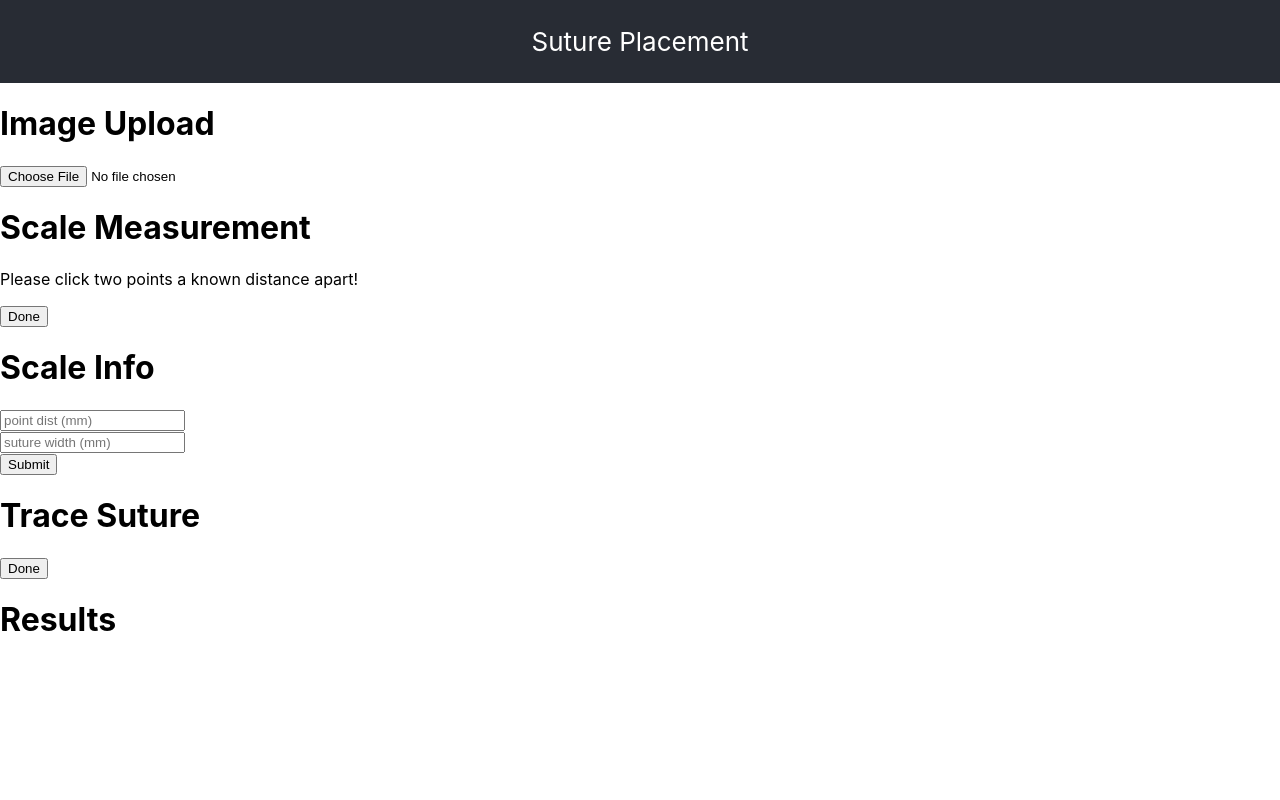
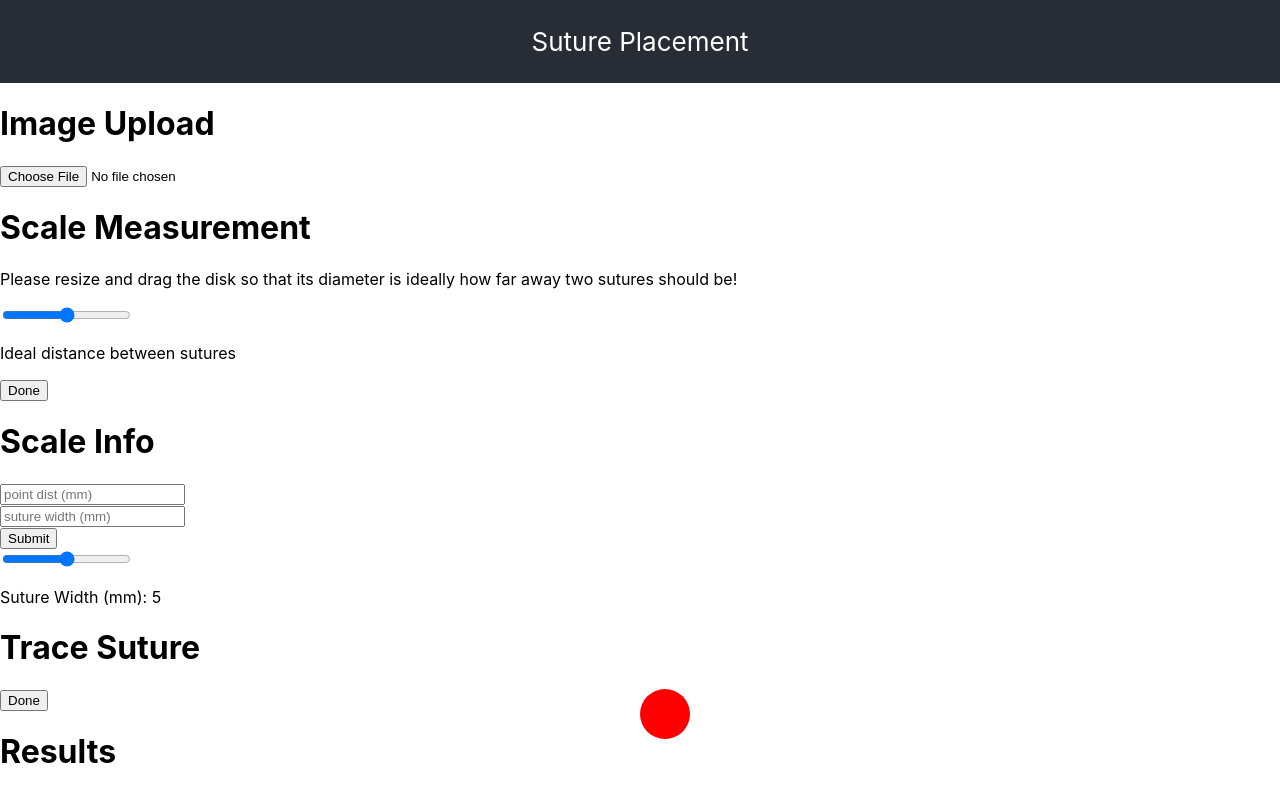
Before and after one commit to virajramakrishnancode/Suture-Placement-Web, a React (Create React App) app: page / in a window 1280 px wide. Built offline with nearby package versions, Linux system fonts and the light colour scheme.

Commit message:
add sliders in place of text entry, buggy

```diff
--- a/src/App.css
+++ b/src/App.css
@@ -78,3 +78,20 @@
     transform: rotate(360deg);
   }
 }
+
+.draggable-circle {
+  position: relative;
+  width: 300px;
+  height: 300px;
+  border: 1px solid black;
+  user-select: none;
+}
+
+.circle {
+  width: 50px;
+  height: 50px;
+  background-color: red;
+  border-radius: 50%;
+  position: absolute;
+  user-select: none;
+}
--- a/src/App.js
+++ b/src/App.js
@@ -19,6 +19,44 @@ function App() {
   const [insertionPoints, setInsertionPoints] = useState([]);
   const [centerPoints, setCenterPoints] = useState([]);
   const [extractionPoints, setExtractionPoints] = useState([]);
+
+  const [sliderValue, setSliderValue] = useState(5);
+
+  const [idealDist, setIdealDist] = useState(5);
+
+  // code for dragging scale disk
+
+  const [isDragging, setIsDragging] = useState(false);
+  const [position, setPosition] = useState({ x: 150, y: 150 });
+  const circleRef = useRef();
+
+  const handleMouseDown = (event) => {
+    setIsDragging(true);
+  };
+
+  const handleMouseUp = () => {
+    setIsDragging(false);
+  };
+
+  const handleMouseMove = (event) => {
+    if (!isDragging) return;
+
+    const { clientX, clientY } = event;
+    const circleRect = circleRef.current.getBoundingClientRect();
+
+    const offsetX = clientX - circleRect.left;
+    const offsetY = clientY - circleRect.top;
+
+    setPosition({ x: offsetX, y: offsetY });
+  };
+
+  const handleIdealDist = (event) => {
+    setIdealDist(parseInt(event.target.value));
+  };
+
+  const handleSliderChange = (event) => {
+    setSliderValue(parseInt(event.target.value));
+  };
 
   const handleScaleInputChange = (event) => {
     const { name, value } = event.target;
@@ -151,40 +189,25 @@ function App() {
         Scale Measurement
       </h1>
       <p>
-        Please click two points a known distance apart!
+        Please resize and drag the disk so that its diameter is ideally how far away two sutures should be!
       </p>
 
+      <div>
+        <input
+            type="range"
+            min="0"
+            max="10"
+            value={idealDist}
+            onChange={handleIdealDist}
+          />
+        <p>Ideal distance between sutures</p>
+      </div>
+
       <div className='container'>
-        <div className='Clicking-div' ref={scaleRef}>
-          {
-            selectedImage && <img
-              src={selectedImage}
-              alt="Selected Image"
-              style={{ width: '1000px', height: 'auto' }}
-              onClick={(event) => handleImageClick(event, false)}
-            />
-          }
-          {points.map((point, index) => (
-              <div
-                key={index}
-                className="point"
-                style={{ left: point.displayX, top: point.displayY}}
-              />
-            ))
-          }
-        </div>
+
 
       </div>
 
-
-      {points.length > 0 && (
-        <div>
-          <p>Point 1: ({points[0].x}, {points[0].y})</p>
-          {points.length === 2 && (
-            <p>Point 2: ({points[1].x}, {points[1].y})</p>
-          )}
-        </div>
-      )}
       <button onClick={handleSavePoints}>Done</button>
       {savedPoints && (
         <div>
@@ -219,28 +242,38 @@ function App() {
         <br />
         <button type="submit">Submit</button>
       </form>
+      <div>
+        <input
+            type="range"
+            min="0"
+            max="10"
+            value={sliderValue}
+            onChange={handleSliderChange}
+          />
+        <p>Suture Width (mm): {sliderValue}</p>
+      </div>
       {inputValues.length && <p>Length: {inputValues.length}</p>}
       {inputValues.suture_width && <p>Suture Width: {inputValues.suture_width}</p>}
 
       <h1>Trace Suture</h1>
       <div className='container'>
-        <div className='Clicking-div' ref={traceRef}>
+        <div
+          className='Clicking-div'
+          ref={traceRef}
+        >
           {
             selectedImage && <img
               src={selectedImage}
               alt="Selected"
               style={{ width: '1000px', height: 'auto' }}
-              onClick={(event) => handleImageClick(event, true)}
             />
           }
-          {tracePoints.map((point, index) => (
-              <div
-                key={index}
-                className="point"
-                style={{ left: point.displayX, top: point.displayY}}
-              />
-            ))
-          }
+          <div
+            className="circle"
+            ref={circleRef}
+            draggable
+
+          />
         </div>
       </div>
       <button onClick={handleSaveTrace}>Done</button>
--- /dev/null
+++ b/src/DraggableCircle.css
@@ -0,0 +1,16 @@
+.draggable-circle {
+    position: relative;
+    width: 300px;
+    height: 300px;
+    border: 1px solid black;
+    user-select: none;
+  }
+
+  .circle {
+    width: 50px;
+    height: 50px;
+    background-color: red;
+    border-radius: 50%;
+    position: absolute;
+    user-select: none;
+  }
```
Also changed, not shown: src/DraggableCircle.js (added, +53 -0 lines).
